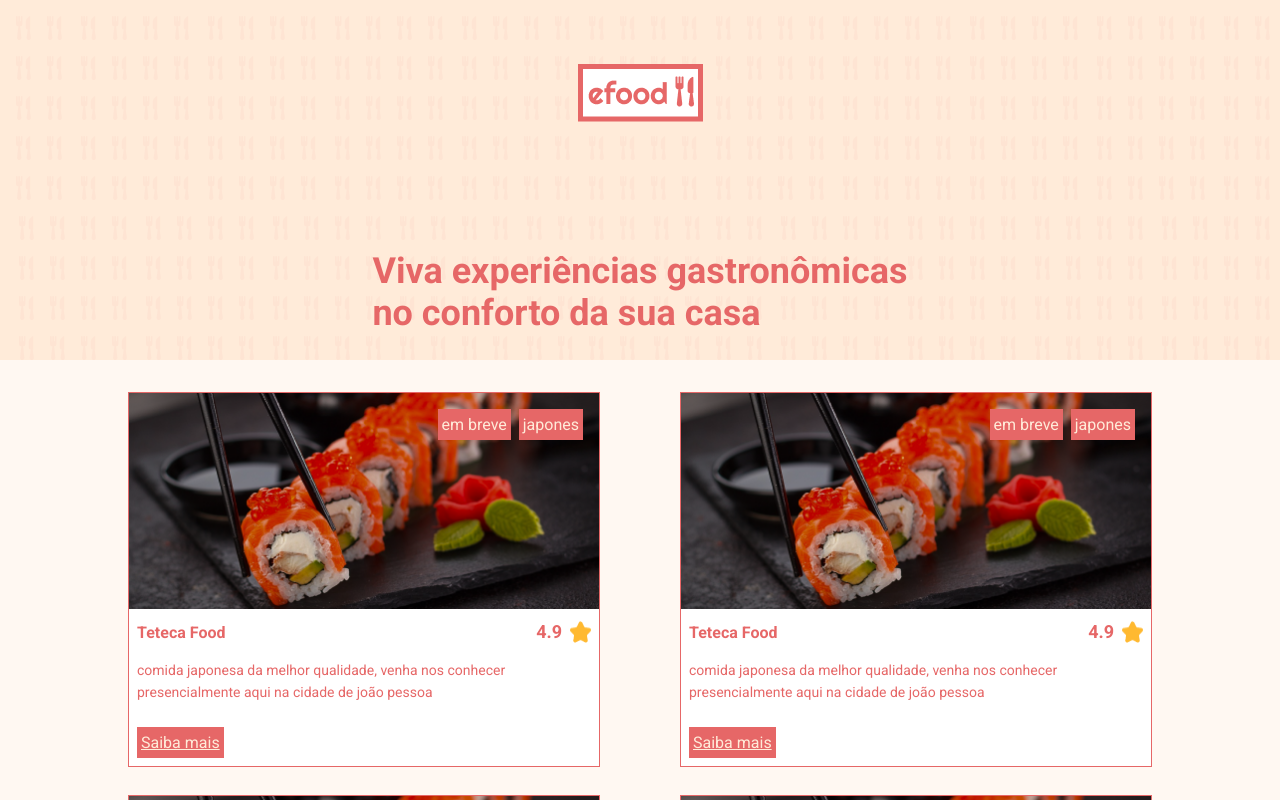
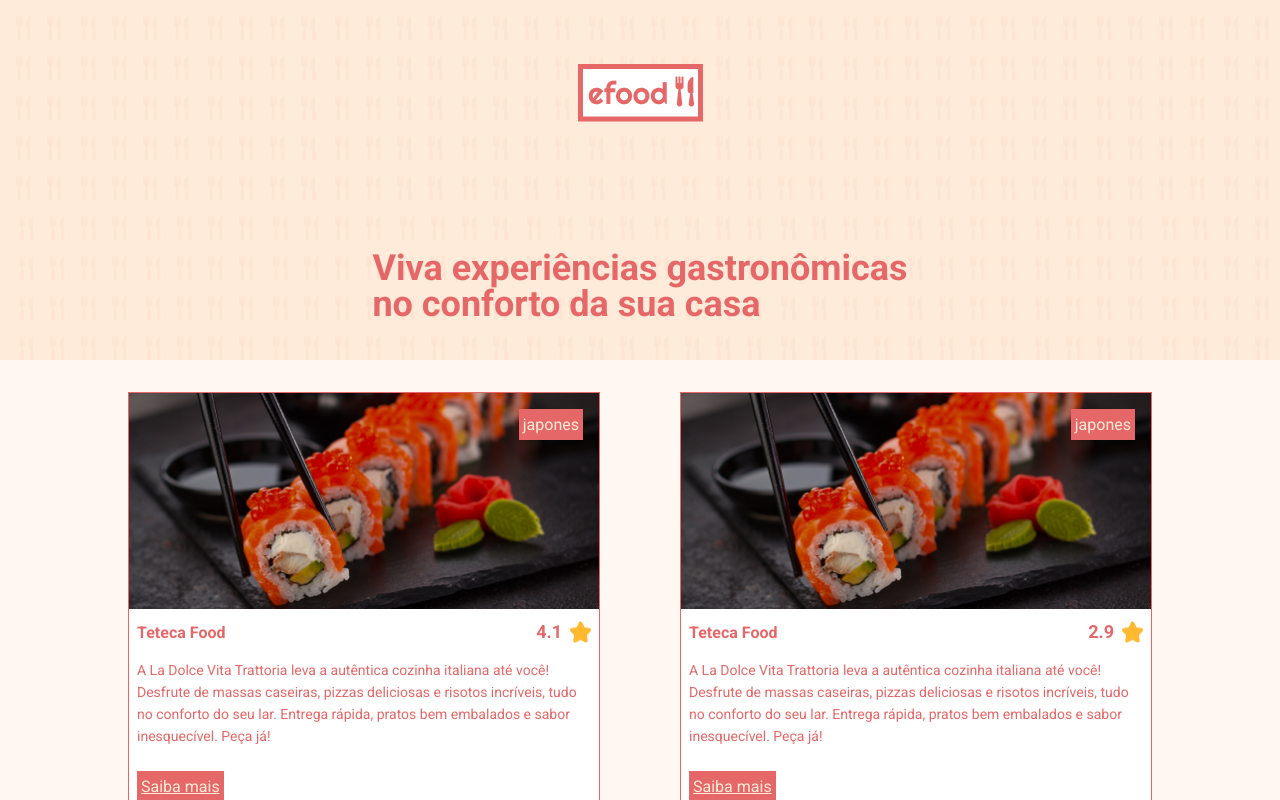
Before and after one commit to AlvaroDeCarvalho/projeto_Avalia_restaurantes, a React (Create React App) app: page / in a window 1280 px wide. Shown: the top 800 px of the page. Built offline with nearby package versions, Linux system fonts and the light colour scheme.

Commit message:
finalizando Header do Cardapio

```diff
--- a/src/App.tsx
+++ b/src/App.tsx
@@ -1,14 +1,12 @@
 import GlobalStyles from './styles'
 import { BrowserRouter } from 'react-router-dom'
 import Router from './routes'
-import Header from './Components/Header'
 import Footer from './Components/Footer'
 function App() {
   return (
     <>
       <GlobalStyles />
       <BrowserRouter>
-        <Header />
         <Router />
         <Footer />
       </BrowserRouter>
--- a/src/Components/Header/index.tsx
+++ b/src/Components/Header/index.tsx
@@ -1,14 +1,17 @@
 import * as S from './styles'
 import Logo from '../../assents/image/logo.png'
-
-const Header = () => {
+type Props = {
+  typeHeader: 'Home' | 'Cardapio'
+}
+const Header = ({ typeHeader }: Props) => {
+  if (typeHeader === 'Home') {
     return (
       <>
-      <S.Container>
+        <S.Container tamanho="big">
           <div className="container">
             <S.Itens>
               <img src={Logo} />
-            <S.Text>
+              <S.Text tamanho="big">
                 Viva experiências gastronômicas <br /> no conforto da sua casa
               </S.Text>
             </S.Itens>
@@ -16,6 +19,21 @@ const Header = () => {
         </S.Container>
       </>
     )
+  } else {
+    return (
+      <>
+        <S.Container tamanho="small">
+          <div className="container">
+            <S.ItensCarrinho>
+              <S.LinkRestaurante to={'/'}>Restaurantes</S.LinkRestaurante>
+              <img src={Logo} />
+              <S.Text tamanho="small">0 produto(s) no corrinho</S.Text>
+            </S.ItensCarrinho>
+          </div>
+        </S.Container>
+      </>
+    )
+  }
 }
 
 export default Header
--- a/src/Components/Header/styles.ts
+++ b/src/Components/Header/styles.ts
@@ -1,16 +1,28 @@
 import styled from 'styled-components'
 import BackgroundImage from '../../assents/image/Vectorlogo.png'
+import BackgroundCardapio from '../../assents/image/imagemdefundo.png'
 import { cores } from '../../styles'
-export const Container = styled.div`
+import { Link } from 'react-router-dom'
+
+type Props = {
+  tamanho: 'big' | 'small'
+}
+
+export const Container = styled.div<Props>`
   background-image: url(${BackgroundImage});
   background-repeat: no-repeat;
   background-size: cover;
   width: 100%;
   max-width: 100%;
-  height: 360px;
+  height: ${(props) => (props.tamanho === 'big' ? '360px' : '180px')};
   display: block;
 `
-
+export const LinkRestaurante = styled(Link)`
+  color: ${cores.Salmao};
+  text-decoration: none;
+  font-size: 18px;
+  font-weight: bold;
+`
 export const Itens = styled.div`
   display: flex;
   align-items: center;
@@ -21,9 +33,19 @@ export const Itens = styled.div`
   }
 `
 
-export const Text = styled.h2`
-  font-size: 36px;
+export const ItensCarrinho = styled.div`
+  display: grid;
+  grid-template-columns: 1fr 1fr 1fr;
+  align-items: center;
+  justify-items: center;
+  img {
+    margin-top: 36px;
+    margin-bottom: 64px;
+  }
+`
+export const Text = styled.h2<Props>`
+  font-size: ${(props) => (props.tamanho === 'big' ? '36px' : '18px')};
   font-weight: bold;
-  line-height: 42px;
+  line-height: ${(props) => (props.tamanho === 'big' ? '36px' : '22px')};
   color: ${cores.Salmao};
 `
--- a/src/Components/LojaList/index.tsx
+++ b/src/Components/LojaList/index.tsx
@@ -5,49 +5,74 @@ import Loja from '../Loja/index'
 import imagemLoja from '../../assents/image/imagem.png'
 const LojaList = () => {
   const arrayLojas: ObjetoLoja[] = [
-    {
-      title: 'Teteca Food',
-      image: imagemLoja,
-      description:
-        'comida japonesa da melhor qualidade, venha nos conhecer presencialmente aqui na cidade de joão pessoa ',
-      infos: ['em breve', 'japones'],
-      avaliacao: 4.9,
-      id: 1
-    },
-    {
-      title: 'Teteca Food',
-      image: imagemLoja,
-      description:
-        'comida japonesa da melhor qualidade, venha nos conhecer presencialmente aqui na cidade de joão pessoa ',
-      infos: ['em breve', 'japones'],
-      avaliacao: 4.9,
-      id: 2
-    },
-    {
-      title: 'Teteca Food',
-      image: imagemLoja,
-      description:
-        'comida japonesa da melhor qualidade, venha nos conhecer presencialmente aqui na cidade de joão pessoa ',
-      infos: ['em breve', 'japones'],
-      avaliacao: 4.9,
-      id: 3
-    },
-    {
-      title: 'Teteca Food',
-      image: imagemLoja,
-      description:
-        'comida japonesa da melhor qualidade, venha nos conhecer presencialmente aqui na cidade de joão pessoa ',
-      infos: ['em breve', 'japones'],
-      avaliacao: 4.9,
-      id: 4
-    }
+    new ObjetoLoja(
+      [],
+      'japones',
+      'Teteca Food',
+      'A La Dolce Vita Trattoria leva a autêntica cozinha italiana até você! Desfrute de massas caseiras, pizzas deliciosas e risotos incríveis, tudo no conforto do seu lar. Entrega rápida, pratos bem embalados e sabor inesquecível. Peça já!',
+      4.1,
+      imagemLoja,
+      1
+    ),
+    new ObjetoLoja(
+      [],
+      'japones',
+      'Teteca Food',
+      'A La Dolce Vita Trattoria leva a autêntica cozinha italiana até você! Desfrute de massas caseiras, pizzas deliciosas e risotos incríveis, tudo no conforto do seu lar. Entrega rápida, pratos bem embalados e sabor inesquecível. Peça já!',
+      2.9,
+      imagemLoja,
+      2
+    ),
+    new ObjetoLoja(
+      ['em breve'],
+      'japones',
+      'Teteca Food',
+      'A La Dolce Vita Trattoria leva a autêntica cozinha italiana até você! Desfrute de massas caseiras, pizzas deliciosas e risotos incríveis, tudo no conforto do seu lar. Entrega rápida, pratos bem embalados e sabor inesquecível. Peça já!',
+      3.9,
+      imagemLoja,
+      3
+    ),
+    new ObjetoLoja(
+      ['em breve'],
+      'japones',
+      'Teteca Food',
+      'A La Dolce Vita Trattoria leva a autêntica cozinha italiana até você! Desfrute de massas caseiras, pizzas deliciosas e risotos incríveis, tudo no conforto do seu lar. Entrega rápida, pratos bem embalados e sabor inesquecível. Peça já!',
+      1.9,
+      imagemLoja,
+      4
+    ),
+    new ObjetoLoja(
+      [],
+      'japones',
+      'Teteca Food',
+      'A La Dolce Vita Trattoria leva a autêntica cozinha italiana até você! Desfrute de massas caseiras, pizzas deliciosas e risotos incríveis, tudo no conforto do seu lar. Entrega rápida, pratos bem embalados e sabor inesquecível. Peça já!',
+      4.9,
+      imagemLoja,
+      5
+    ),
+    new ObjetoLoja(
+      [],
+      'japones',
+      'Teteca Food',
+      'A La Dolce Vita Trattoria leva a autêntica cozinha italiana até você! Desfrute de massas caseiras, pizzas deliciosas e risotos incríveis, tudo no conforto do seu lar. Entrega rápida, pratos bem embalados e sabor inesquecível. Peça já!',
+      4.9,
+      imagemLoja,
+      6
+    )
   ]
   return (
     <S.ContainerList>
       <div className="container">
         <S.List>
           {arrayLojas.map(
-            ({ title, image, description, infos, avaliacao, id }) => (
+            ({
+              title,
+              image,
+              description,
+              infos,
+              avaliacao,
+              id
+            }: ObjetoLoja) => (
               <Loja
                 title={title}
                 key={id}
--- a/src/models/ObjectLoja.ts
+++ b/src/models/ObjectLoja.ts
@@ -4,21 +4,28 @@ class ObjetoLoja {
   avaliacao: number
   infos: string[]
   image: string
+  tipoRestaurante: string
   id: number
   constructor(
+    infos: string[],
+    tipoRestaurante: string,
     title: string,
     description: string,
     avaliacao: number,
     image: string,
-    id: number,
-    infos: string[]
+    id: number
   ) {
     this.title = title
+    this.tipoRestaurante = tipoRestaurante
     this.description = description
     this.avaliacao = avaliacao
     this.image = image
     this.id = id
-    this.infos = infos
+    if (infos[0] === 'em breve') {
+      this.infos = ['em breve', tipoRestaurante]
+    } else {
+      this.infos = [tipoRestaurante]
+    }
   }
 }
 
--- a/src/pages/Cardapio/index.tsx
+++ b/src/pages/Cardapio/index.tsx
@@ -1,6 +1,10 @@
+import Header from '../../Components/Header'
+
 const Cardapio = () => {
   return (
     <>
+      <Header typeHeader="Cardapio" />
+
       <h1>Olá mundo</h1>
     </>
   )
--- a/src/pages/Home/index.tsx
+++ b/src/pages/Home/index.tsx
@@ -1,8 +1,10 @@
+import Header from '../../Components/Header'
 import LojaList from '../../Components/LojaList'
 
 export const Home = () => {
   return (
     <>
+      <Header typeHeader="Home" />
       <LojaList />
     </>
   )
```
Also changed, not shown: src/assents/image/imagemdefundo.png (added). Lines whose indentation alone changed are shown as unchanged.
